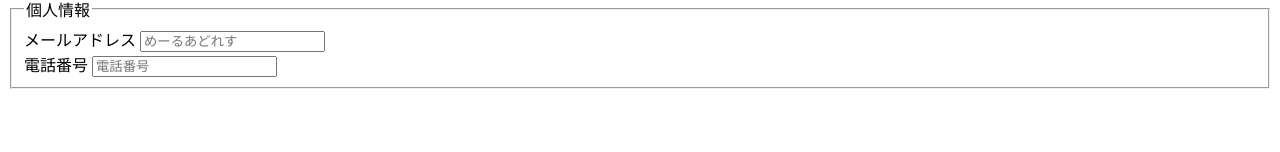
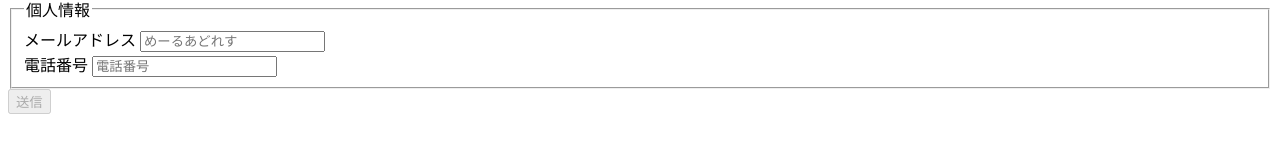
Before and after one commit to tmo-taka/vitest, a Nuxt app in the folder vitest-project/: page / in a window 1280 px wide. Shown: the part 238-390 px from the top of the page. Built offline with nearby package versions, Linux system fonts and the light colour scheme.

Commit message:
submit処理をした

```diff
--- a/vitest-project/components/Form.vue
+++ b/vitest-project/components/Form.vue
@@ -8,6 +8,8 @@
         tel: false,
         mail: false
     })
+
+    const submitFlag = ref<boolean>(false);
 
     type UserInformationKey = keyof (typeof userInformation)
     const valueUpdate = (event: Event, id: UserInformationKey) => {
@@ -22,17 +24,29 @@
                 errorFlag[id] = isNaN(Number(userInformation[id])) ? true : false;
         }
     }
+
+    const judgeSubmit = ():boolean => {
+        const userInformationArr:string[] = Object.values(userInformation);
+        const errorFlagArr:boolean[] = Object.values(errorFlag);
+        const judgeData = userInformationArr.every(data => data);
+        const judgeError = errorFlagArr.every(error => !error);
+
+        return judgeData && judgeError ? true : false
+    }
+
+    const submitData = ():void => {submitFlag.value = true}
 </script>
 
 <template>
     <form action="" method="get" class="form-example">
         <fieldset>
             <legend>個人情報</legend>
+            <!-- TODO: v-forにする -->
             <div>
                 <label>
                     メールアドレス
                     <input type="text" placeholder="めーるあどれす" @blur="valueUpdate($event,'mail')" :value="userInformation.mail">
-                    <div v-if="errorFlag.mail">入力文字に"@"を入れてください。</div>
+                    <div v-if="errorFlag.mail" role="">入力文字に"@"を入れてください。</div>
                 </label>
             </div>
             <div>
@@ -43,5 +57,7 @@
                 </label>
             </div>
         </fieldset>
+        <button type="button" :disabled="!judgeSubmit()" @click="submitData()">送信</button>
+        <div v-if="submitFlag">送信が完了しました！</div>
     </form>
 </template>
```
